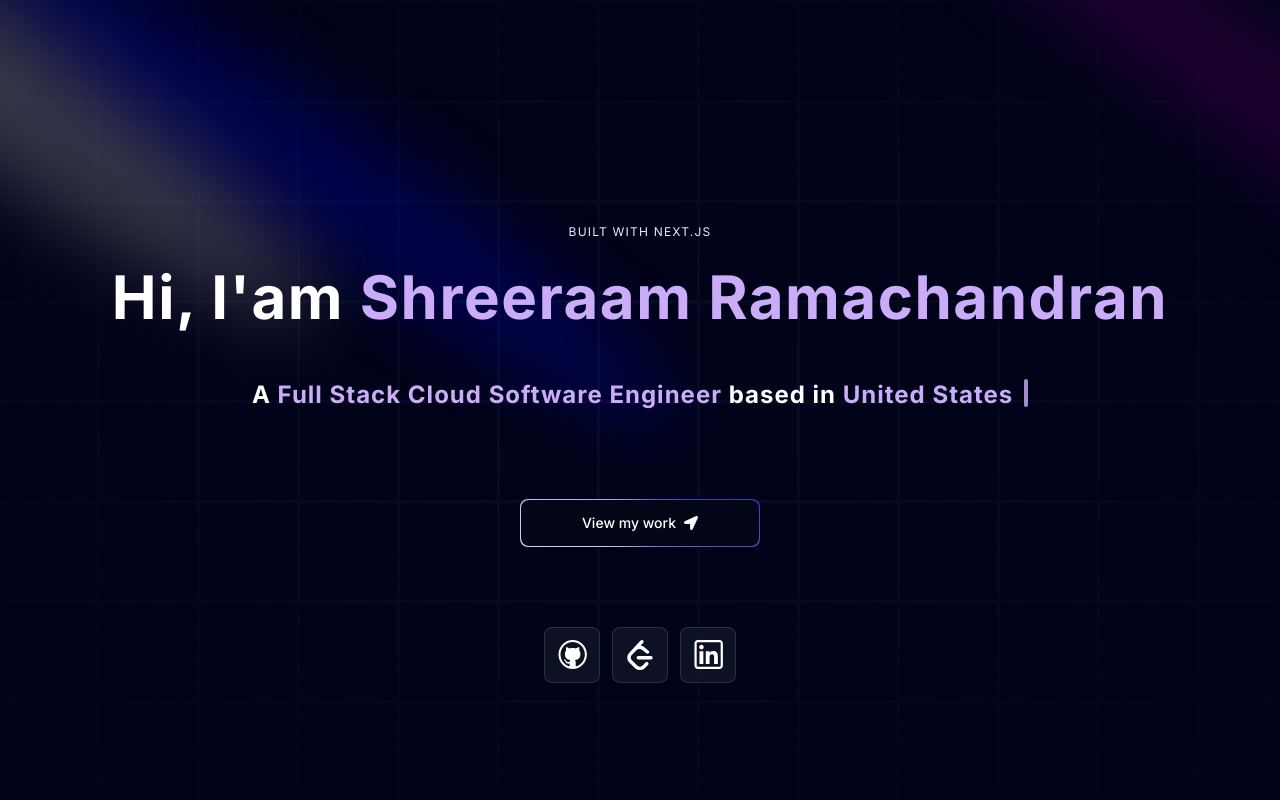
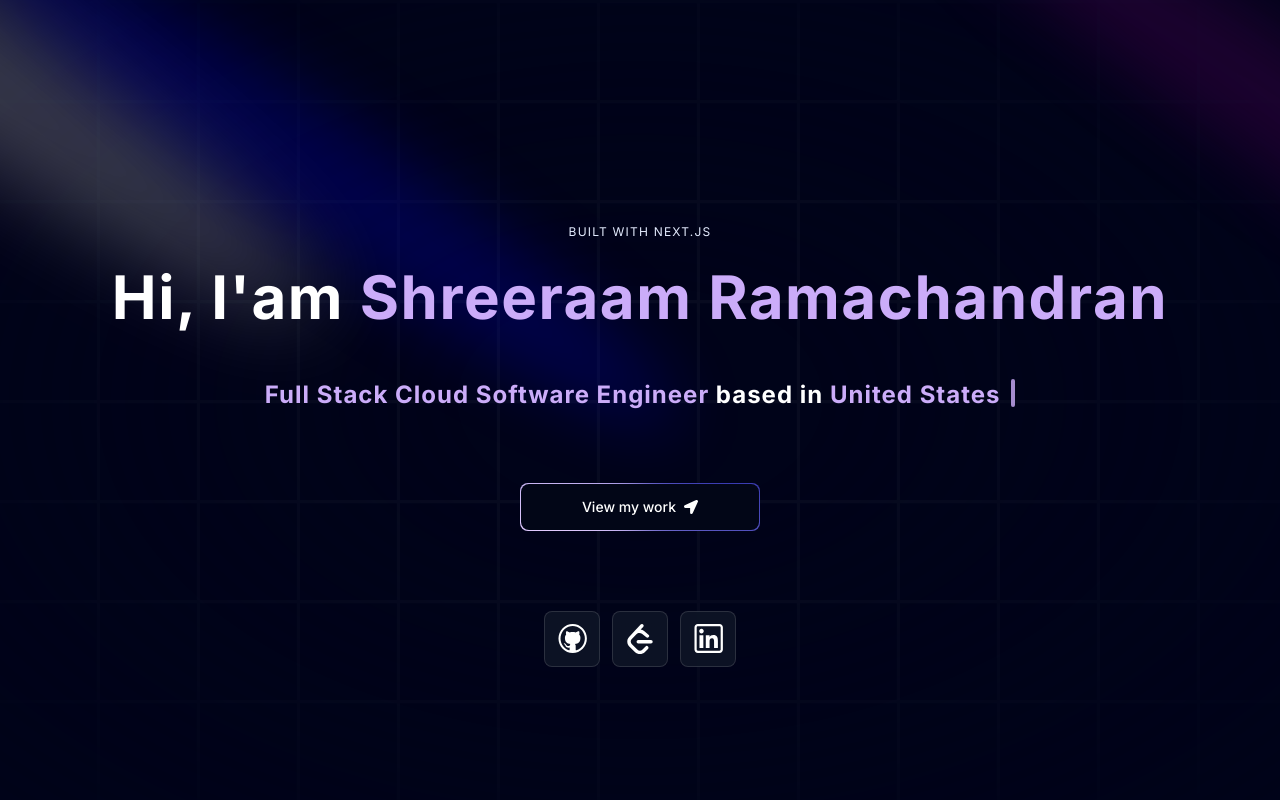
Before and after one commit to SHREERAAM-sys/professional-portfolio, a Next.js app: page / in a window 1280 px wide. Shown: the top 800 px of the page. Built offline with nearby package versions, Linux system fonts and the light colour scheme.

Commit message:
text modification

```diff
--- a/app/layout.tsx
+++ b/app/layout.tsx
@@ -6,8 +6,8 @@ import { ThemeProvider } from "./provider";
 const inter = Inter({ subsets: ["latin"] });
 
 export const metadata: Metadata = {
-  title: "Shreeraam | Software Engineer",
-  description: "A passionate software engineer portfolio.",
+  title: "Shreeraam Ramachandran | Full Stack Software Engineer",
+  description: "I am a Full Stack Software Engineer specializing in software architecting, cloud-based development and DevOps",
 };
 
 export default function RootLayout({
--- a/components/Hero.tsx
+++ b/components/Hero.tsx
@@ -1,4 +1,6 @@
-import React from 'react'
+"use client";
+
+import React, { use } from 'react'
 import { Spotlight } from './ui/Spotlight'
 import { TextGenerateEffect } from './ui/TextGenerateEffect'
 import MagicButton from './ui/MagicButton'
@@ -6,12 +8,10 @@ import { FaLocationArrow } from 'react-icons/fa'
 import { socialMedia } from '@/data'
 import { LinkPreview } from './ui/LinkPreview'
 import { TypewriterEffect, TypewriterEffectSmooth } from './ui/TypeWriterEffect'
+import { motion } from 'framer-motion';
 
 const Hero = () => {
   const words = [
-    {
-      text: "A",
-    },
     {
       text: "Full",
       className:"text-purple/90 dark:text-purple",
@@ -40,6 +40,7 @@ const Hero = () => {
       className:"text-purple/90 dark:text-purple"
     },
   ];
+
   return (
     <div className="pb-20 pt-36">
       <div>
@@ -63,9 +64,13 @@ const Hero = () => {
           words= "Hi, I&apos;am Shreeraam Ramachandran">
           </TextGenerateEffect>
 
-          <div className="text-center md:tracking-wider mb-4 text-sm md:text-lg lg:text-xl font-bold">
+          <div className="text-center md:tracking-wider  text-sm md:text-lg lg:text-xl font-bold">
             <TypewriterEffectSmooth words={words} />
           </div>
+          {/* <div className="text-center md:tracking-wider mb-4 text-xs md:text-sm lg:text-xl font-bold">
+           Experienced in Software Architecting,Full Stack Engineering, Cloud based development and DevOps
+          </div> */}
+
 
           <a href="#projects">
             <MagicButton
@@ -74,6 +79,7 @@ const Hero = () => {
               position="right"
             />
           </a>
+
 
         </div>
       </div>
--- a/components/ui/TypeWriterEffect.tsx
+++ b/components/ui/TypeWriterEffect.tsx
@@ -375,7 +375,7 @@ export const TypewriterEffectSmooth = ({
   };
 
   return (
-    <div className={cn("flex space-x-1 my-6", className)}>
+    <div className={cn("flex space-x-1 my-6 ", className)}>
       <motion.div
         className="overflow-hidden pb-2"
         initial={{ width: "0%" }}
```
